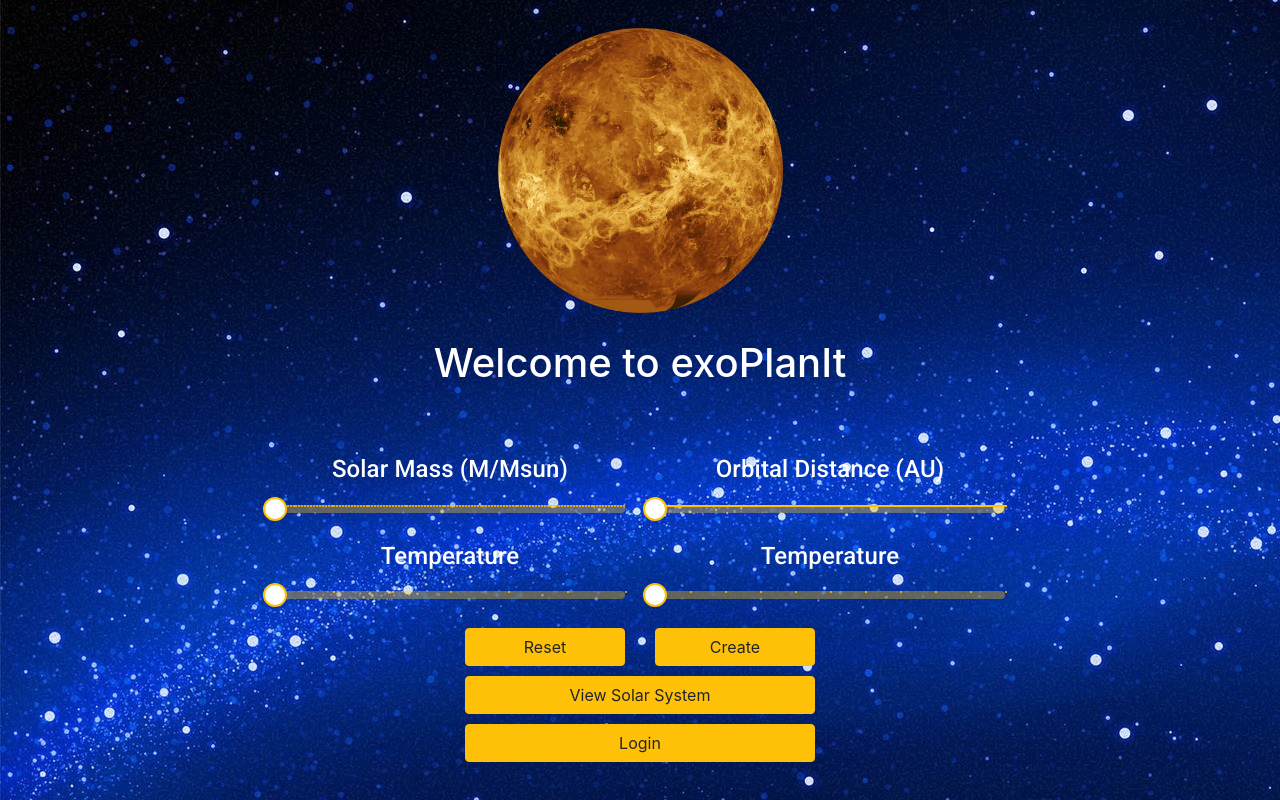
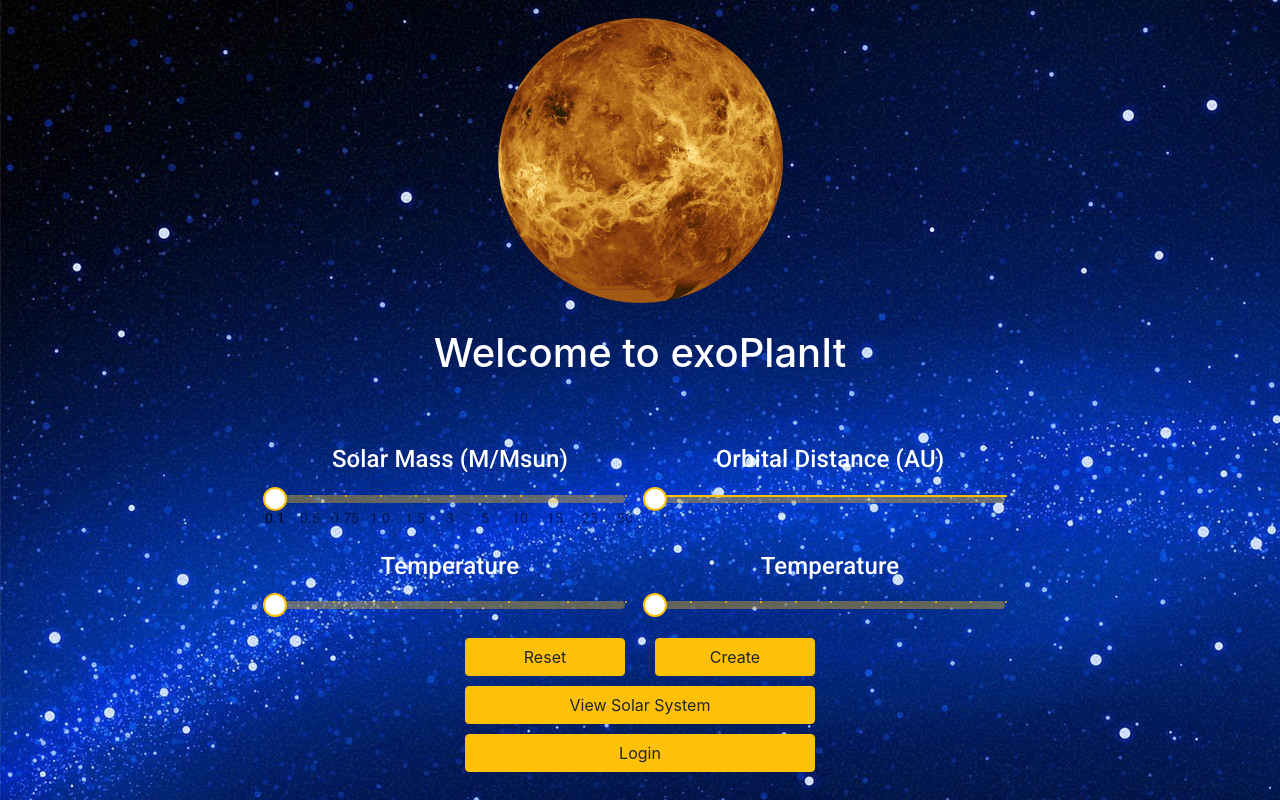
Before and after one commit to starflock/exo-plan-it, a React (Create React App) app: page / in a window 1280 px wide. Built offline with nearby package versions, Linux system fonts and the light colour scheme.

Commit message:
Solar mass slider manual step size

```diff
--- a/src/App.js
+++ b/src/App.js
@@ -28,28 +28,52 @@ const useStyles = makeStyles(theme => ({
     }
 }));
 
-const marks = [
+const solar_mass_marks = [
     {
-        value: 0,
-        label: '0°C',
+        value: 1,
+        label: '0.1',
     },
     {
-        value: 20,
-        label: '20°C',
+        value: 2,
+        label: '0.5',
     },
     {
-        value: 37,
-        label: '37°C',
+        value: 3,
+        label: '0.75',
     },
     {
-        value: 100,
-        label: '100°C',
+        value: 4,
+        label: '1.0',
+    },
+    {
+	value: 5,
+	label: '1.5',
+    },
+    {
+        value: 6,
+        label: '3',
+    },
+    {
+        value: 7,
+        label: '5',
+    },
+    {
+        value: 8,
+        label: '10',
+    },
+    {
+        value: 9,
+        label: '15',
+    },
+    {
+	value: 10,
+	label: '25',
+    },
+    {
+	value: 11,
+	label: '50',
     }
 ];
-
-function valuetext(value) {
-    return `${value}°C`;
-}
 
 class App extends React.Component {
     constructor(props) {
@@ -101,13 +125,12 @@ class App extends React.Component {
                                 </Typography>
                                 <AwesomeSlider
                                     defaultValue={this.state.massSlider}
-                                    getAriaValueText={valuetext}
                                     aria-labelledby="discrete-slider"
-                                    valueLabelDisplay="auto"
-                                    step={.5}
-                                    marks
-                                    min={0.1}
-                                    max={60}
+                                    valueLabelDisplay="off"
+                                    step={null}
+                                    marks={solar_mass_marks}
+				    min={1}
+				    max={11}
                                     onChangeCommitted={(event, value) => this.setState({ massSlider: value })}/>
                             </Col>
                             <Col xs="12" md="4">
@@ -116,7 +139,6 @@ class App extends React.Component {
                                 </Typography>
                                 <AwesomeSlider
                                     defaultValue={this.state.distanceSlider}
-                                    getAriaValueText={valuetext}
                                     aria-labelledby="discrete-slider"
                                     valueLabelDisplay="auto"
                                     step={10}
@@ -133,7 +155,6 @@ class App extends React.Component {
                                 </Typography>
                                 <AwesomeSlider
                                     defaultValue={this.state.tempSlider}
-                                    getAriaValueText={valuetext}
                                     aria-labelledby="discrete-slider"
                                     valueLabelDisplay="auto"
                                     step={10}
@@ -148,7 +169,6 @@ class App extends React.Component {
                                 </Typography>
                                 <AwesomeSlider
                                     defaultValue={this.state.slider4}
-                                    getAriaValueText={valuetext}
                                     aria-labelledby="discrete-slider"
                                     valueLabelDisplay="auto"
                                     step={10}
```
Also changed, not shown: 1 other file (tests, documents, lock files or other folders).
